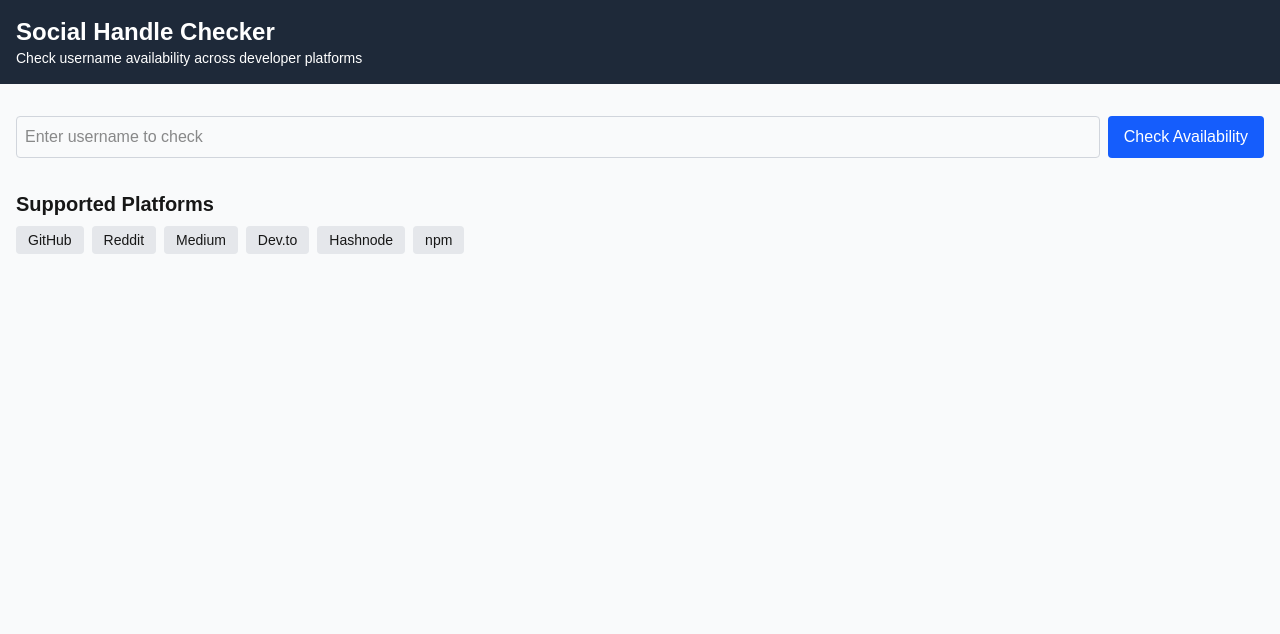
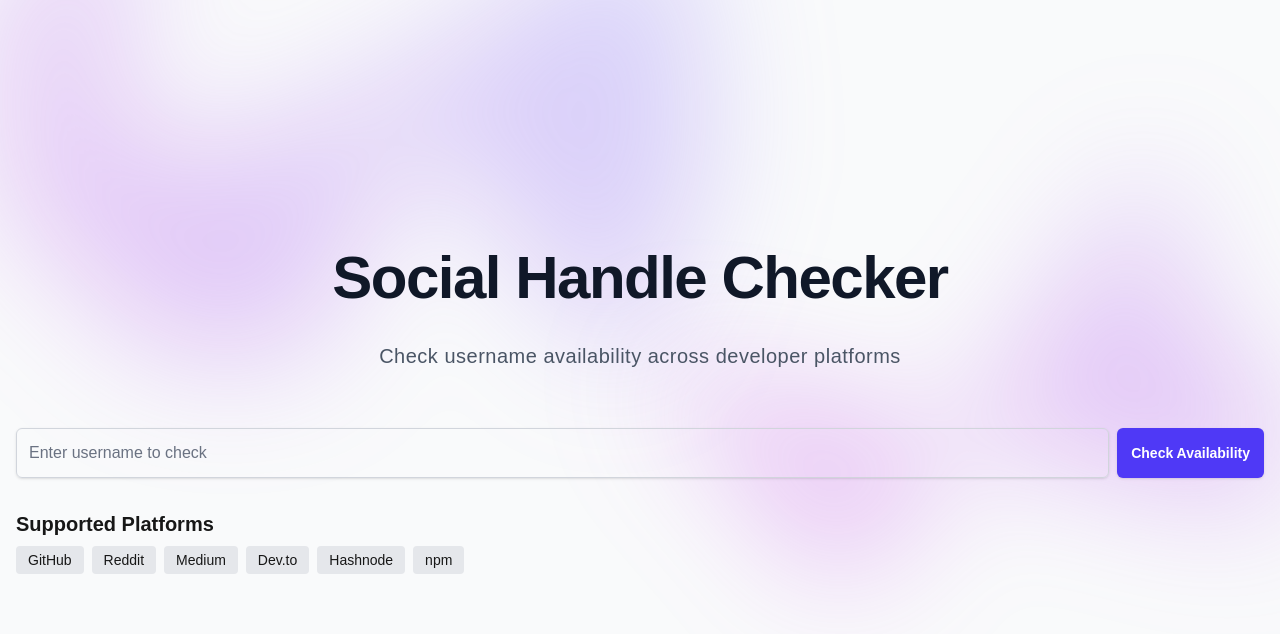
Before and after one commit to jaslynking/social-handle-checker, a Next.js app: page / in a window 1280 px wide. Shown: the top 634 px of the page. Built offline with nearby package versions, Linux system fonts and the light colour scheme.

Commit message:
Fix suggestions route path, update styles, add Google Font

```diff
--- a/app/layout.tsx
+++ b/app/layout.tsx
@@ -1,5 +1,10 @@
 import type { Metadata } from "next";
 import "./globals.css";
+import { Lexend } from "next/font/google";
+
+const lexend = Lexend({
+  subsets: ["latin"],
+});
 
 export const metadata: Metadata = {
   title: "Social Handle Checker",
@@ -12,7 +17,7 @@
   children: React.ReactNode;
 }) {
   return (
-    <html lang="en">
+    <html lang="en" className={lexend.className}>
       <body>{children}</body>
     </html>
   );
--- a/app/page.tsx
+++ b/app/page.tsx
@@ -58,7 +58,7 @@
     <div className="min-h-screen bg-gray-50">
       <Header />
 
-      <main className="container mx-auto px-4 py-8">
+      <main className="container mx-auto px-4 py-8 relative z-10">
         <SearchForm onSearch={handleSearch} isLoading={isLoading} />
 
         {error && (
--- a/components/Header.tsx
+++ b/components/Header.tsx
@@ -2,12 +2,42 @@
 
 const Header = () => {
   return (
-    <header className="bg-gray-800 text-white p-4">
-      <div className="container mx-auto">
-        <h1 className="text-2xl font-bold">Social Handle Checker</h1>
-        <p className="text-sm">
-          Check username availability across developer platforms
-        </p>
+    <header className="">
+      <div className="relative isolate px-6 pt-14 lg:px-8">
+        <div
+          aria-hidden="true"
+          className="absolute inset-x-0 -top-40 -z-10 transform-gpu overflow-hidden blur-3xl sm:-top-80"
+        >
+          <div
+            style={{
+              clipPath:
+                "polygon(74.1% 44.1%, 100% 61.6%, 97.5% 26.9%, 85.5% 0.1%, 80.7% 2%, 72.5% 32.5%, 60.2% 62.4%, 52.4% 68.1%, 47.5% 58.3%, 45.2% 34.5%, 27.5% 76.7%, 0.1% 64.9%, 17.9% 100%, 27.6% 76.8%, 76.1% 97.7%, 74.1% 44.1%)",
+            }}
+            className="relative left-[calc(50%-11rem)] aspect-[1155/678] w-[36.125rem] -translate-x-1/2 rotate-[30deg] bg-gradient-to-tr from-[#c621e5] to-[#7d7cf9] opacity-30 sm:left-[calc(50%-30rem)] sm:w-[72.1875rem]"
+          />
+        </div>
+        <div className="mx-auto max-w-3xl pt-32 sm:pt-48 pb-6">
+          <div className="text-center">
+            <h1 className="text-balance text-4xl sm:text-5xl font-semibold tracking-tight text-gray-900 md:text-6xl">
+              Social Handle Checker
+            </h1>
+            <p className="mt-8 text-lg font-medium text-gray-600 tracking-wide md:text-xl/8">
+              Check username availability across developer platforms
+            </p>
+          </div>
+        </div>
+        <div
+          aria-hidden="true"
+          className="absolute inset-x-0 top-[calc(100%-13rem)] -z-10 transform-gpu overflow-hidden blur-3xl sm:top-[calc(100%-30rem)]"
+        >
+          <div
+            style={{
+              clipPath:
+                "polygon(74.1% 44.1%, 100% 61.6%, 97.5% 26.9%, 85.5% 0.1%, 80.7% 2%, 72.5% 32.5%, 60.2% 62.4%, 52.4% 68.1%, 47.5% 58.3%, 45.2% 34.5%, 27.5% 76.7%, 0.1% 64.9%, 17.9% 100%, 27.6% 76.8%, 76.1% 97.7%, 74.1% 44.1%)",
+            }}
+            className="relative left-[calc(50%+3rem)] aspect-[1155/678] w-[36.125rem] -translate-x-1/2 bg-gradient-to-tr from-[#c621e5] to-[#7d7cf9] opacity-30 sm:left-[calc(50%+36rem)] sm:w-[72.1875rem]"
+          />
+        </div>
       </div>
     </header>
   );
--- a/components/ResultsList.tsx
+++ b/components/ResultsList.tsx
@@ -12,7 +12,7 @@
   return (
     <div className="mb-8">
       <h2 className="text-xl font-semibold mb-4">
-        Results for @{results.username}
+        Results for <span className="text-indigo-500">@{results.username}</span>
       </h2>
       <div className="grid grid-cols-1 md:grid-cols-2 lg:grid-cols-3 gap-4">
         {results.results.map((result) => (
@@ -33,7 +33,7 @@
               href={result.url}
               target="_blank"
               rel="noopener noreferrer"
-              className="text-blue-600 text-sm hover:underline"
+              className="text-indigo-600 text-sm hover:underline"
             >
               View {result.name} Profile
             </a>
--- a/components/SearchForm.tsx
+++ b/components/SearchForm.tsx
@@ -25,14 +25,14 @@
           value={username}
           onChange={(e) => setUsername(e.target.value)}
           placeholder="Enter username to check"
-          className="flex-1 p-2 border border-gray-300 rounded"
+          className="flex-1 border-gray-300 block w-full rounded-md border p-3 text-base placeholder-gray-500 shadow-sm focus:outline focus:outline-2 focus:-outline-offset-1 focus:outline-indigo-500 sm:flex-1"
           minLength={3}
           required
         />
         <button
           type="submit"
           disabled={isLoading}
-          className="bg-blue-600 text-white px-4 py-2 rounded hover:bg-blue-700 disabled:bg-blue-300"
+          className="rounded-md bg-indigo-600 px-3.5 py-2.5 text-sm font-semibold text-white shadow-sm hover:bg-indigo-500 focus-visible:outline focus-visible:outline-2 focus-visible:outline-offset-2 focus-visible:outline-indigo-600"
         >
           {isLoading ? "Checking..." : "Check Availability"}
         </button>
```
Also changed, not shown: app/api/suggestions/[username]/route.ts (renamed from app/api/suggetions/[username]/route.ts), public/header-img.svg (added).
